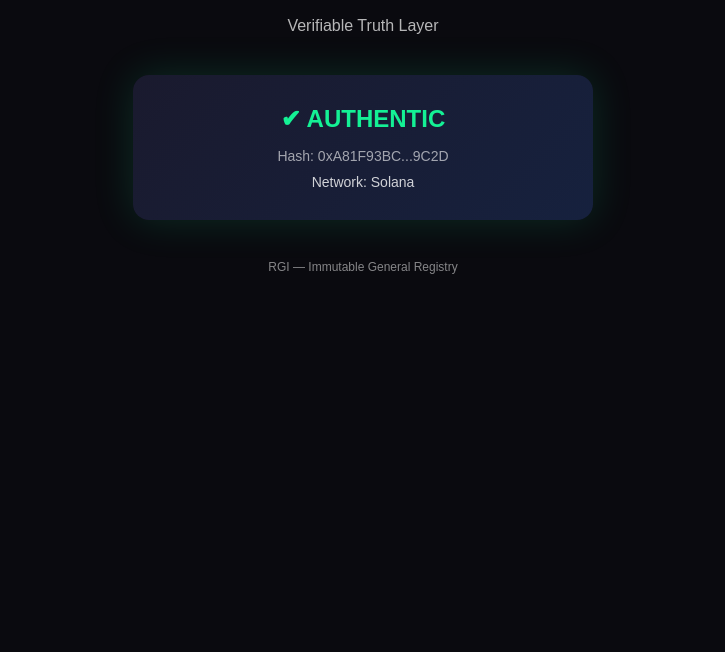
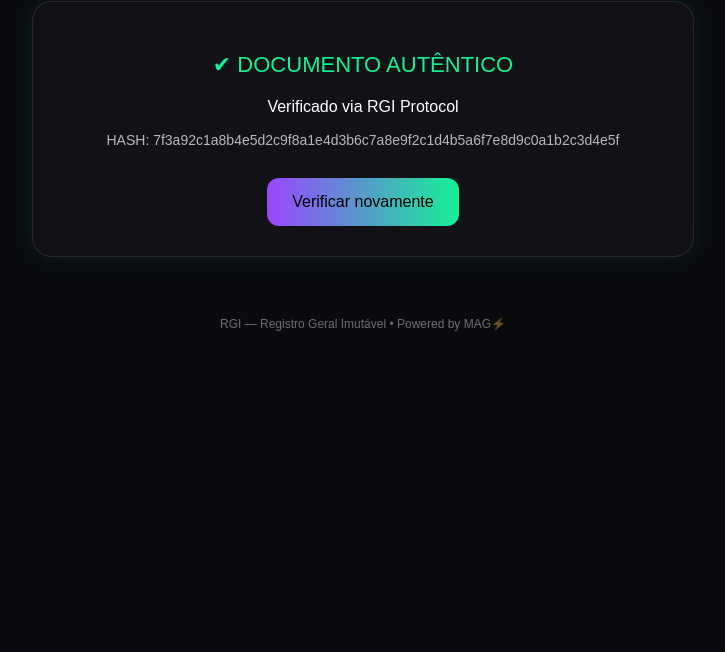
Before and after one commit to leandrowieira/MAG-GATEWAY, a plain HTML site: page index.html in a window 1280 px wide. Shown: the part 148-800 px from the top of the page, without its empty margins (277-1002 px from the left). Drawn offline with Linux system fonts and the light colour scheme.

Commit message:
Deploy initial MAG⚡ Gateway verification UI RGI Protocol_index.html

```diff
--- a/index.html
+++ b/index.html
@@ -1,5 +1,5 @@
 <!DOCTYPE html>
-<html>
+<html lang="pt-br">
 <head>
 <meta charset="UTF-8">
 <title>MAG⚡ Gateway</title>
@@ -11,52 +11,60 @@ body {
     color: white;
     font-family: Arial, sans-serif;
     text-align: center;
-  padding: 60px 20px;
 }
 
+/* TÍTULO */
 h1 {
     font-size: 42px;
+    margin-top: 60px;
     background: linear-gradient(90deg, #9945FF, #14F195);
     -webkit-background-clip: text;
     -webkit-text-fill-color: transparent;
 }
 
-.subtitle {
-  opacity: 0.7;
-  margin-bottom: 40px;
+/* CARD */
+.card {
+    margin: 40px auto;
+    padding: 30px;
+    width: 90%;
+    max-width: 600px;
+    background: rgba(255,255,255,0.03);
+    border-radius: 20px;
+    border: 1px solid rgba(255,255,255,0.1);
+    box-shadow: 0 0 30px rgba(20,241,149,0.1);
 }
 
-.box {
-  max-width: 400px;
-  margin: auto;
-  padding: 30px;
-  border-radius: 16px;
-  background: linear-gradient(135deg, #1a1a2e, #16213e);
-  box-shadow: 0 0 40px rgba(20, 241, 149, 0.15);
+/* STATUS */
+.status {
+    font-size: 22px;
+    color: #14F195;
+    margin: 20px 0;
 }
 
-.status {
-  color: #14F195;
-  font-size: 24px;
-  font-weight: bold;
+/* HASH */
+.hash {
+    font-size: 14px;
+    opacity: 0.7;
+    word-break: break-all;
 }
 
-.hash {
-  margin-top: 15px;
-  opacity: 0.6;
-  font-size: 14px;
+/* BOTÃO */
+button {
+    margin-top: 30px;
+    padding: 15px 25px;
+    border-radius: 12px;
+    border: none;
+    font-size: 16px;
+    background: linear-gradient(90deg, #9945FF, #14F195);
+    color: black;
+    cursor: pointer;
 }
 
-.network {
-  margin-top: 10px;
-  font-size: 14px;
-  opacity: 0.8;
-}
-
+/* FOOTER */
 .footer {
-  margin-top: 40px;
+    margin-top: 60px;
+    opacity: 0.4;
     font-size: 12px;
-  opacity: 0.5;
 }
 </style>
 </head>
@@ -64,16 +72,25 @@ h1 {
 <body>
 
 <h1>MAG⚡ Gateway</h1>
-<p class="subtitle">Verifiable Truth Layer</p>
 
-<div class="box">
-  <div class="status">✔ AUTHENTIC</div>
-  <div class="hash">Hash: 0xA81F93BC...9C2D</div>
-  <div class="network">Network: Solana</div>
+<div class="card">
+
+    <div class="status">✔ DOCUMENTO AUTÊNTICO</div>
+
+    <p>Verificado via RGI Protocol</p>
+
+    <div class="hash">
+        HASH: 7f3a92c1a8b4e5d2c9f8a1e4d3b6c7a8e9f2c1d4b5a6f7e8d9c0a1b2c3d4e5f
+    </div>
+
+    <button onclick="alert('Validação executada via MAG⚡ RGI')">
+        Verificar novamente
+    </button>
+
 </div>
 
 <div class="footer">
-  RGI — Immutable General Registry
+    RGI — Registro Geral Imutável • Powered by MAG⚡
 </div>
 
 </body>
```
Lines whose indentation alone changed are shown as unchanged.
